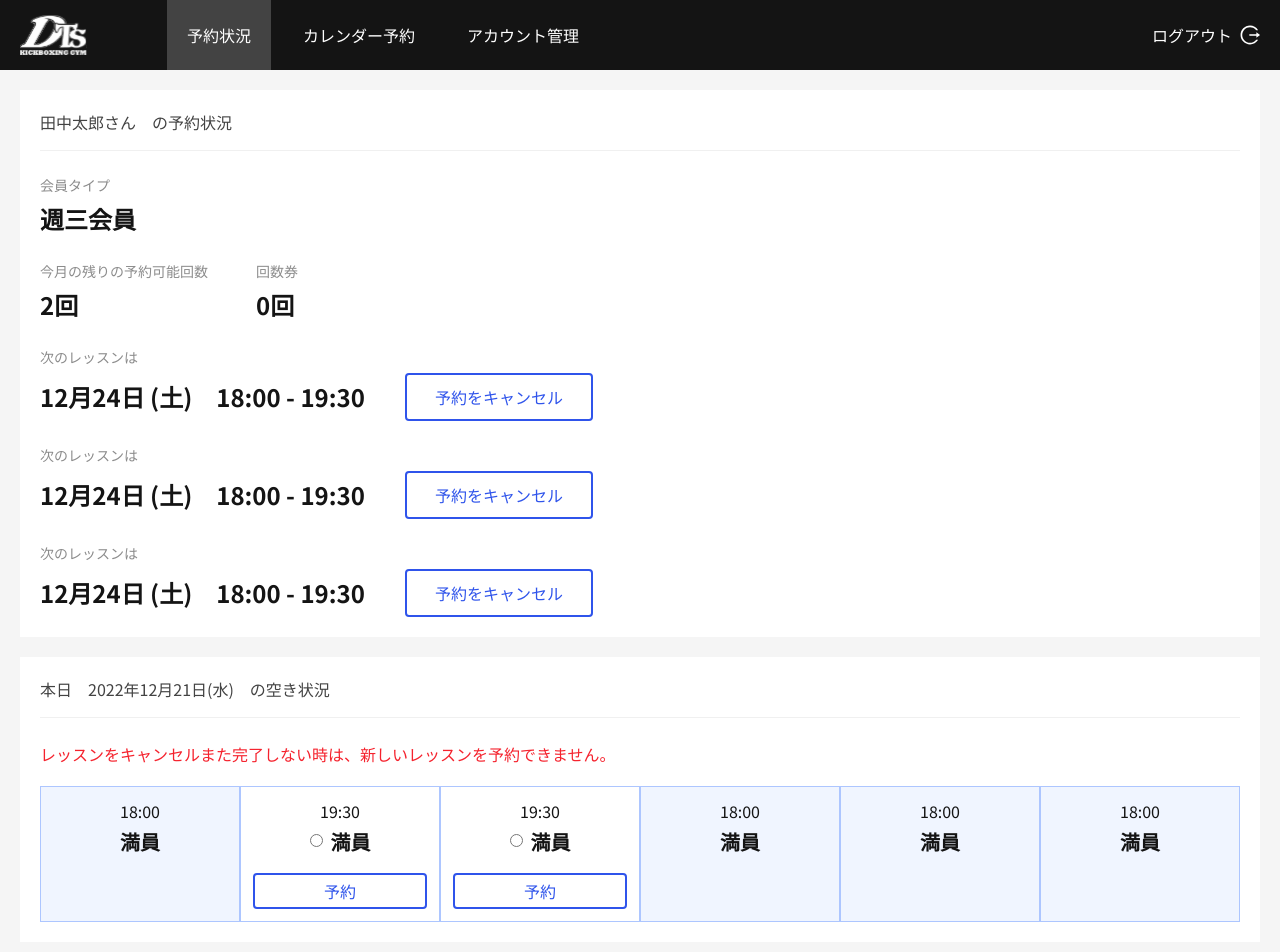
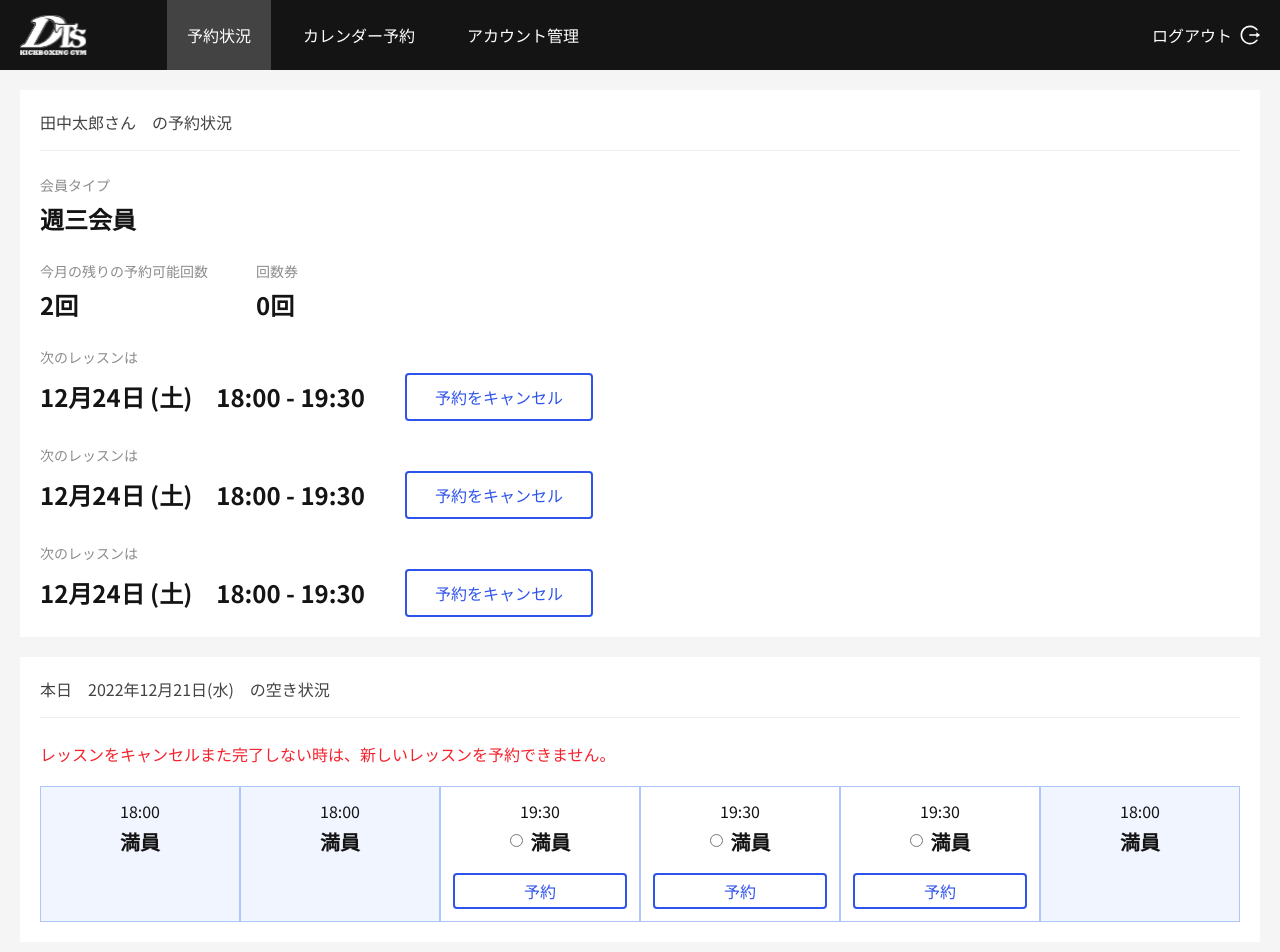
Before and after one commit to sulaimanwebdev/kickboxing-gym, a React (Create React App) app: page /dashboard in a window 1280 px wide. Shown: the top 952 px of the page. Built offline with nearby package versions, Linux system fonts and the light colour scheme.

Commit message:
Calendar Component

```diff
--- /dev/null
+++ b/src/user-components/Calendar-No-Button.js
@@ -0,0 +1,14 @@
+import React from 'react'
+
+const CalendarNoButton = () => {
+  return (
+    <>
+    <div className='min-h-[135px] text-center p-3 bg-[#F0F5FF] border border-[#ADC6FF]'>
+      <div className='text-[#141414]'>18:00</div>
+      <div className='font-bold text-[20px] text-[#141414] mt-1'>満員</div>
+    </div>
+    </>
+  )
+}
+
+export default CalendarNoButton
--- /dev/null
+++ b/src/user-components/Calendar-With-Button.js
@@ -0,0 +1,15 @@
+import React from 'react'
+
+const CalendarNoButton = (props) => {
+  return (
+    <>
+    <div className='min-h-[135px] text-center p-3 border border-[#ADC6FF]'>
+      <div className='text-[#141414]'>19:30</div>
+      <div className="flex items-center justify-center gap-2"><input type="radio" /><div className='font-bold text-[20px] text-[#141414] mt-1'>満員</div></div>
+      <button onClick={()=> {props.setcancelConfirm(true)}} className="w-full bg-white py-1 border-2 border-[#2F54EB] text-[#2F54EB] rounded-[4px] mx-auto mt-4">予約</button>
+    </div>
+    </>
+  )
+}
+
+export default CalendarNoButton
--- a/src/user-pages/Dashboard.js
+++ b/src/user-pages/Dashboard.js
@@ -1,5 +1,8 @@
 import {useState} from 'react'
 import Header from '../user-components/Header'
+import CalendarNoButton from '../user-components/Calendar-No-Button'
+import CalendarWithButton from '../user-components/Calendar-With-Button'
+
 
 const Dashboard = () => {
    const [noBooking, setnoBooking] = useState(false);
@@ -82,38 +85,12 @@ const Dashboard = () => {
               <div className='text-[#F5222D] mt-6'>レッスンをキャンセルまた完了しない時は、新しいレッスンを予約できません。</div>
 
              <div className='grid grid-cols-1 3sm:grid-cols-3 2sm:grid-cols-4 sm:grid-cols-5 lg:grid-cols-6 w-full mt-5'>
-                <div className='min-h-[135px] text-center p-3 bg-[#F0F5FF] border border-[#ADC6FF]'>
-                  <div className='text-[#141414]'>18:00</div>
-                  <div className='font-bold text-[20px] text-[#141414] mt-1'>満員</div>
-                </div>
-
-                <div className='min-h-[135px] text-center p-3 border border-[#ADC6FF]'>
-                  <div className='text-[#141414]'>19:30</div>
-                  <div className="flex items-center justify-center gap-2"><input type="radio" /><div className='font-bold text-[20px] text-[#141414] mt-1'>満員</div></div>
-                  <button onClick={()=> {setcancelConfirm(true)}} className="w-full bg-white py-1 border-2 border-[#2F54EB] text-[#2F54EB] rounded-[4px] mx-auto mt-4">予約</button>
-                </div>
-
-
-                <div className='min-h-[135px] text-center p-3 border border-[#ADC6FF]'>
-                  <div className='text-[#141414]'>19:30</div>
-                  <div className="flex items-center justify-center gap-2"><input type="radio" /><div className='font-bold text-[20px] text-[#141414] mt-1'>満員</div></div>
-                  <button onClick={()=> {setcancelConfirm(true)}} className="w-full bg-white py-1 border-2 border-[#2F54EB] text-[#2F54EB] rounded-[4px] mx-auto mt-4">予約</button>
-                </div>
-
-                <div className='min-h-[135px] text-center p-3 border border-[#ADC6FF] bg-[#F0F5FF]'>
-                  <div className='text-[#141414]'>18:00</div>
-                  <div className='font-bold text-[20px] text-[#141414] mt-1'>満員</div>
-                </div>
-
-                <div className='min-h-[135px] text-center p-3 border border-[#ADC6FF] bg-[#F0F5FF]'>
-                  <div className='text-[#141414]'>18:00</div>
-                  <div className='font-bold text-[20px] text-[#141414] mt-1'>満員</div>
-                </div>
-
-                <div className='min-h-[135px] text-center p-3 border border-[#ADC6FF] bg-[#F0F5FF]'>
-                  <div className='text-[#141414]'>18:00</div>
-                  <div className='font-bold text-[20px] text-[#141414] mt-1'>満員</div>
-                </div>
+             <CalendarNoButton/>
+             <CalendarNoButton/>
+             <CalendarWithButton setcancelConfirm={setcancelConfirm}/>
+             <CalendarWithButton setcancelConfirm={setcancelConfirm}/>
+             <CalendarWithButton setcancelConfirm={setcancelConfirm}/>
+             <CalendarNoButton/>
 
 
 
```
